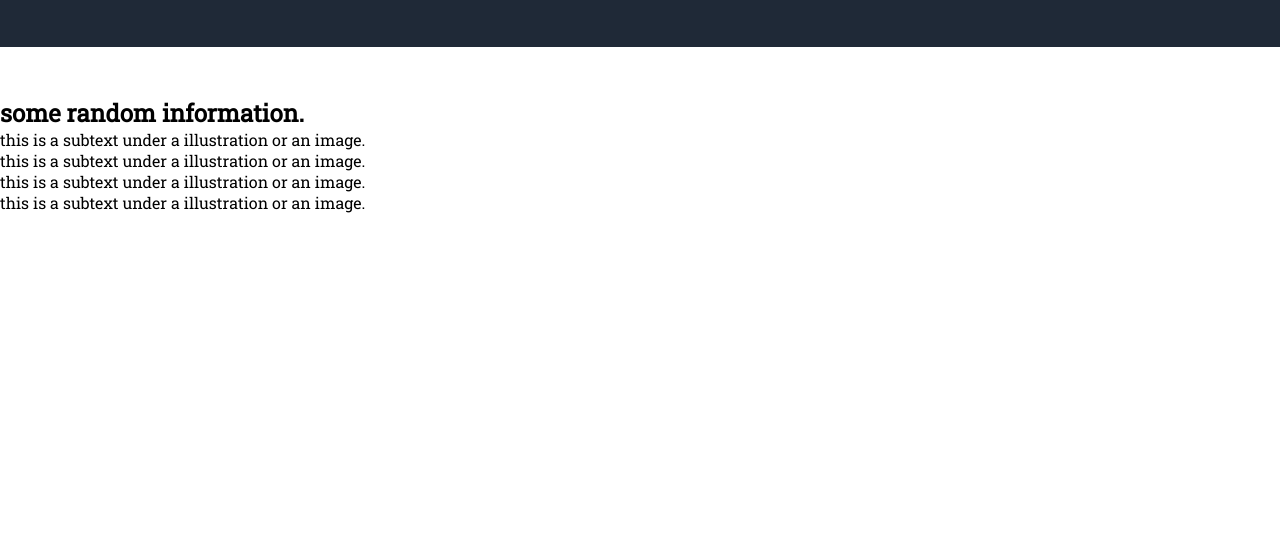
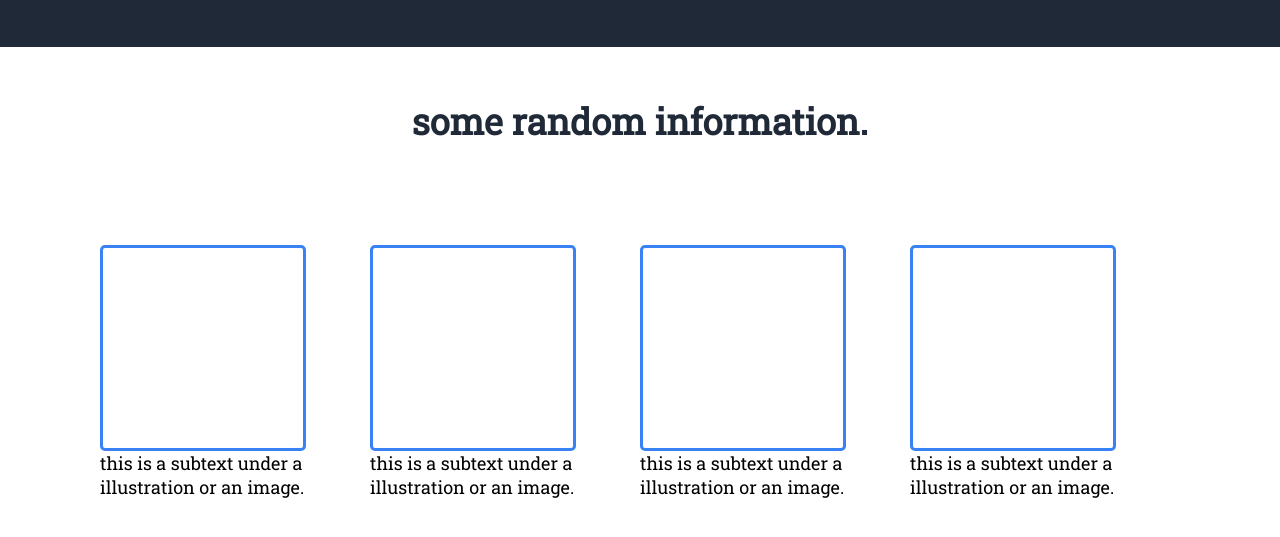
Before and after one commit to JethroZmind/Landing-page, a plain HTML site: page index.html in a window 1280 px wide. Shown: the part 397-934 px from the top of the page. Before the commit the page ends 800 px from the top, so only its background shows below. Drawn offline with Linux system fonts and the light colour scheme.

Commit message:
Second section used flexbox.

```diff
--- a/Styles.css
+++ b/Styles.css
@@ -88,3 +88,38 @@ img{
    border-radius: 10px;
 
 }
+
+h2{
+    font-size: 36px;
+    font-weight: bolder;
+    color: #1F2937;
+    text-align: center;
+}
+
+.row-of-blue-divs{
+    display: flex;
+   flex-direction: row;
+   justify-content: space-between;
+   max-width: 100%;
+   margin: 100px;
+   align-items: center;
+
+}
+
+.box-blue{
+    border: 3px solid #3882f6;
+    width:  200px;
+    height: 200px;
+    border-radius: 5px;
+}
+
+.second-section{
+    display: flex;
+    flex-direction: column;
+    justify-content: center;
+}
+
+.p-second{
+
+    font-size: 18px;
+}
```
